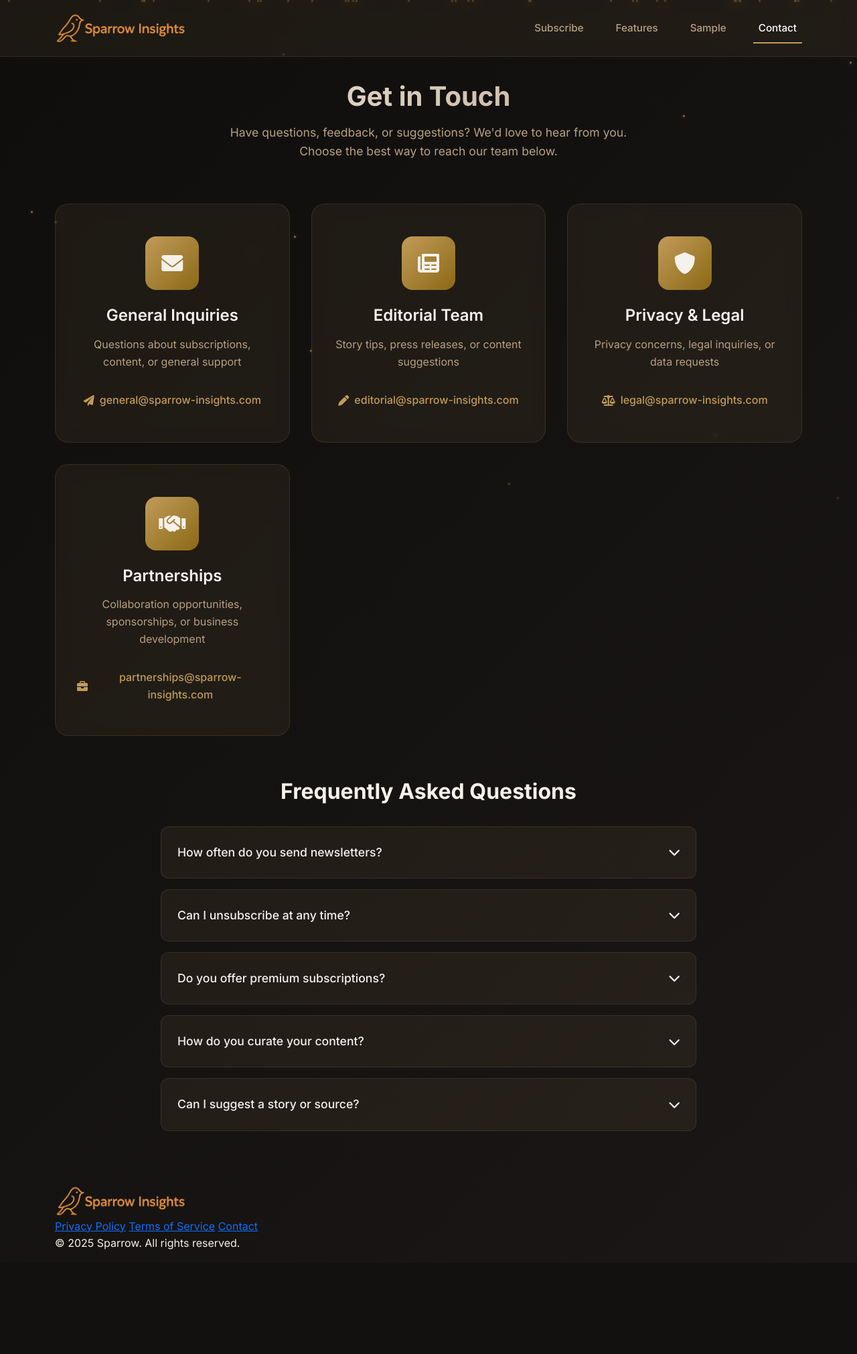
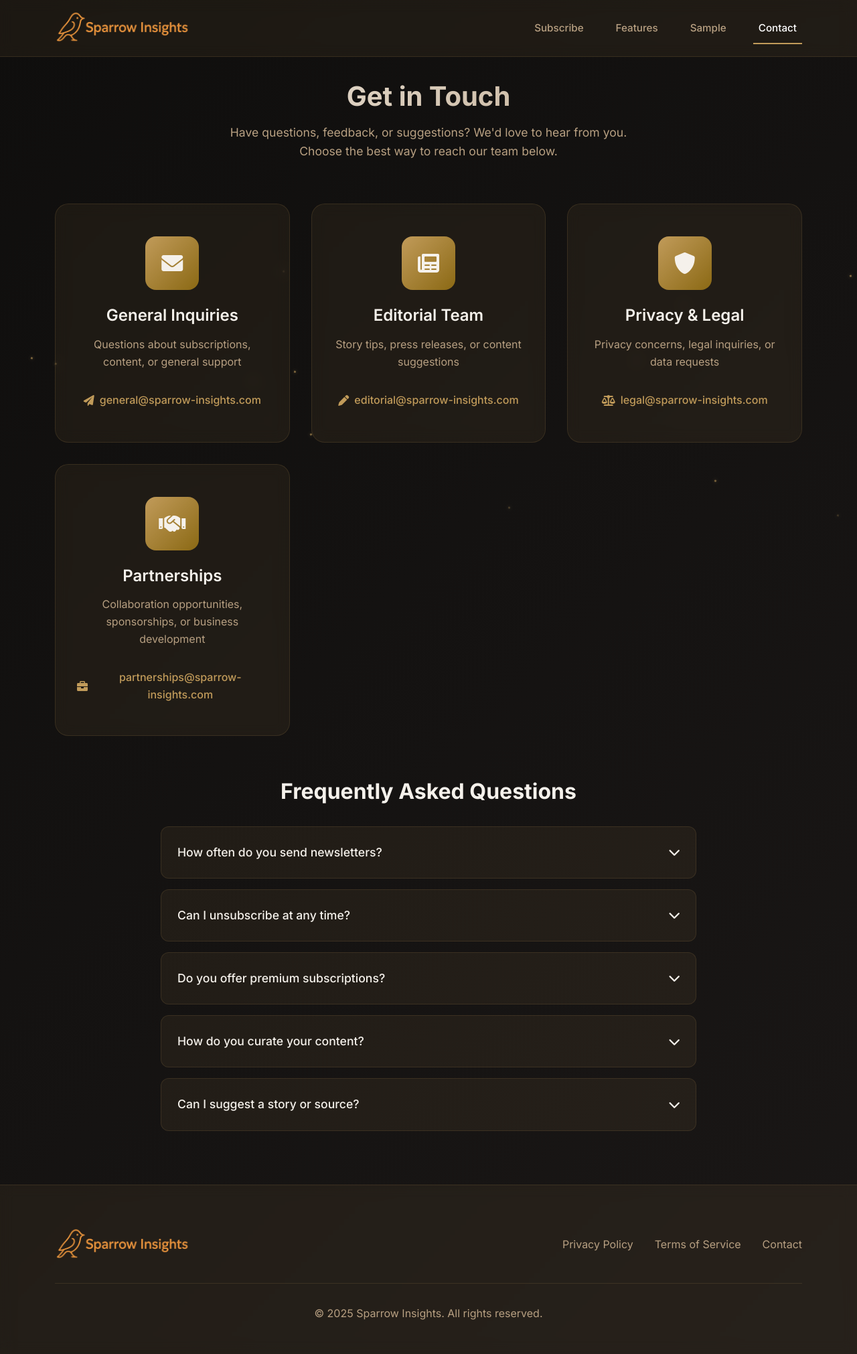
Before and after one commit to Suraj198-creator/Insights, a Flask app: page /contact in a window 1280 px wide. Shown: the whole page at 67% size. Before the commit the page ends 1866 px from the top, so only its background shows below. Run offline with Flask 3, Linux system fonts and the light colour scheme.

Commit message:
Update contact_page.html

```diff
--- a/templates/contact_page.html
+++ b/templates/contact_page.html
@@ -7,6 +7,7 @@
   <link href="https://cdn.jsdelivr.net/npm/bootstrap@5.3.7/dist/css/bootstrap.min.css" rel="stylesheet">
   <link href="https://cdnjs.cloudflare.com/ajax/libs/font-awesome/6.0.0/css/all.min.css" rel="stylesheet">
   <link rel="stylesheet" href="static/css/contact_page.css" />
+  <link rel="stylesheet" href="static/css/styles.css" />
 </head>
 <body>
   <!-- Background Animation -->
@@ -181,7 +182,7 @@
         </div>
       </div>
       <div class="footer-bottom">
-        <p>&copy; 2025 Sparrow. All rights reserved.</p>
+        <p>&copy; 2025 Sparrow Insights. All rights reserved.</p>
       </div>
     </div>
   </footer>
```
